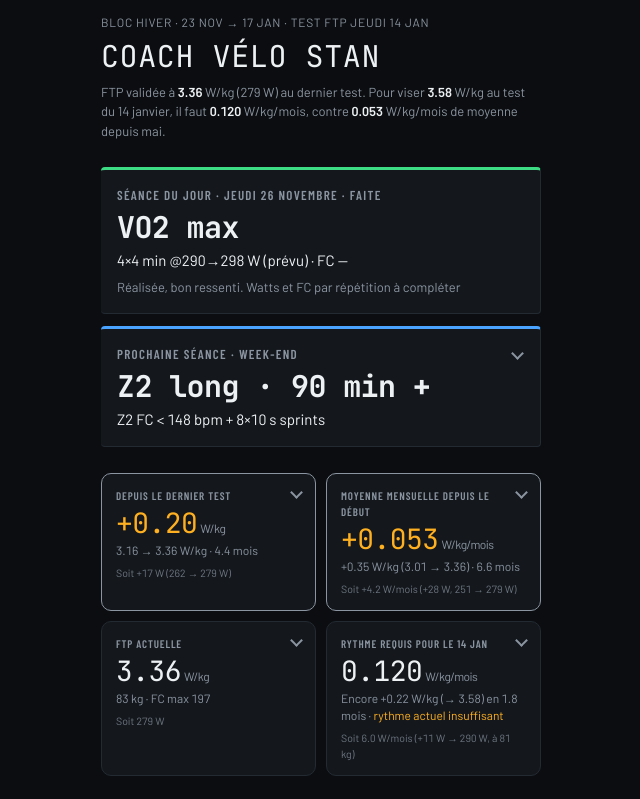
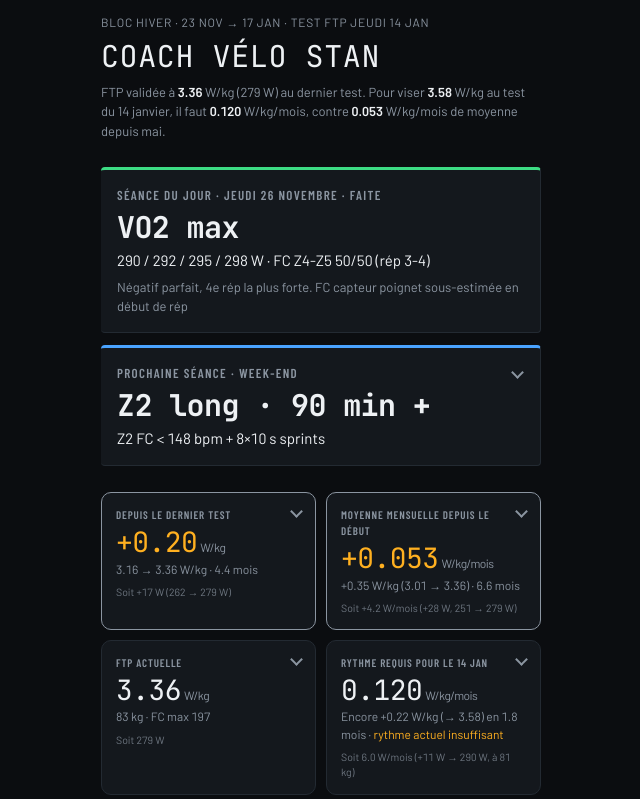
Before and after one commit to Stan-svg12/Coach-velo, a plain HTML site: page index.html in a window 1280 px wide. Shown: the top 799 px of the page, without its empty margins (319-959 px from the left). Drawn offline with Linux system fonts and the light colour scheme.

Commit message:
VO2 26 nov : détails
Co-Authored-By: Claude Opus 5.5 <noreply@anthropic.com>
Claude-Session: https://claude.ai/code/session_01UdYK4DSHEs4YdN3hvNhibD

```diff
--- a/data.json
+++ b/data.json
@@ -314,10 +314,10 @@
   {
    "date": "2026-11-26",
    "type": "VO2 max",
-   "puissance": "4×4 min @290→298 W (prévu)",
-   "fc": "—",
-   "tss": 55,
-   "note": "Réalisée, bon ressenti. Watts et FC par répétition à compléter"
+   "puissance": "290 / 292 / 295 / 298 W",
+   "fc": "Z4-Z5 50/50 (rép 3-4)",
+   "tss": 58,
+   "note": "Négatif parfait, 4e rép la plus forte. FC capteur poignet sous-estimée en début de rép"
   },
   {
    "date": "2026-11-24",
--- a/index.html
+++ b/index.html
@@ -144,7 +144,7 @@ html,body{background:#0b0d10}
 .cv-card.tap .cv-label{padding-right:18px}.cv tr.tap td:nth-child(4){padding-right:22px!important}
 .cv-eq{opacity:.75;font-size:10.5px!important;margin-top:2px}
 .cv-big small{font-size:12px!important;white-space:nowrap}
-</style><script>window.CV_BUILD='1795699412';fetch('version.txt?t='+Date.now(),{cache:'no-store'}).then(r=>r.ok?r.text():null).then(t=>{t=t&&t.trim();if(t&&t!==window.CV_BUILD&&!location.search.includes('v='+t))location.replace(location.pathname+'?v='+t);}).catch(()=>{});</script></head><body><div id="dash-root">
+</style><script>window.CV_BUILD='1795699544';fetch('version.txt?t='+Date.now(),{cache:'no-store'}).then(r=>r.ok?r.text():null).then(t=>{t=t&&t.trim();if(t&&t!==window.CV_BUILD&&!location.search.includes('v='+t))location.replace(location.pathname+'?v='+t);}).catch(()=>{});</script></head><body><div id="dash-root">
 <style>
 .cv { display: flex; flex-direction: column; gap: var(--cds-gap-xl); font-family: var(--font-anthropic-sans); color: var(--color-fg); }
 .cv h1 { font-family: var(--font-anthropic-serif); font-weight: 400; font-size: var(--cds-font-size-title); margin: 0; text-wrap: balance; }
```
Also changed, not shown: version.txt.
